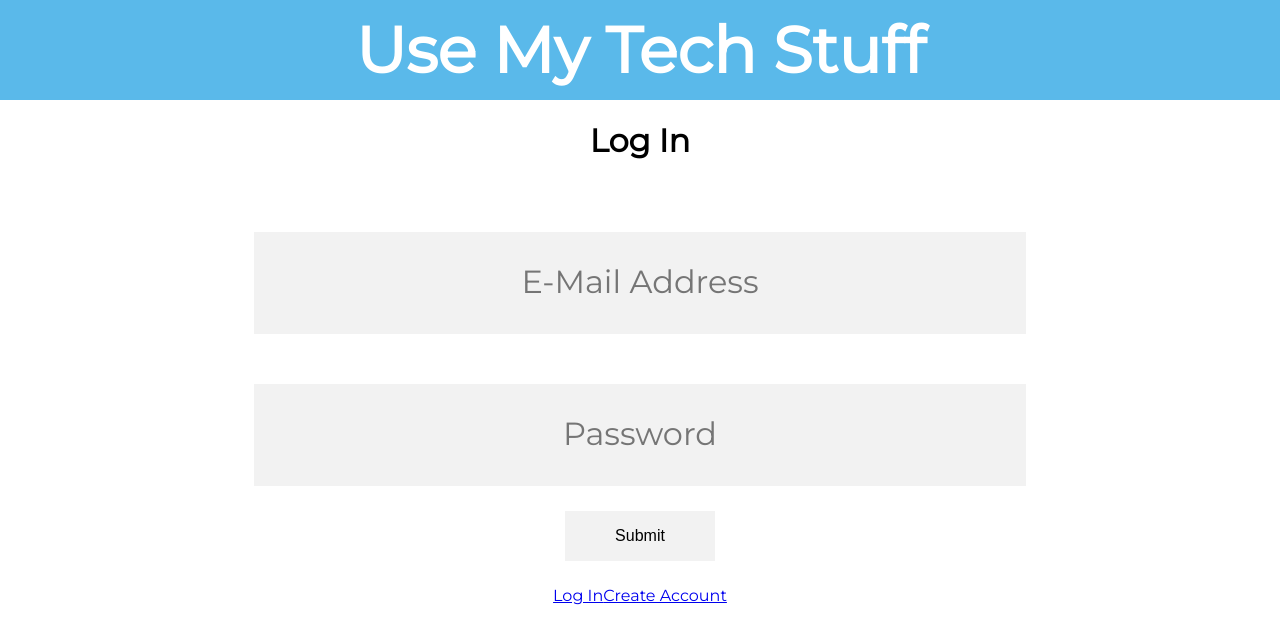
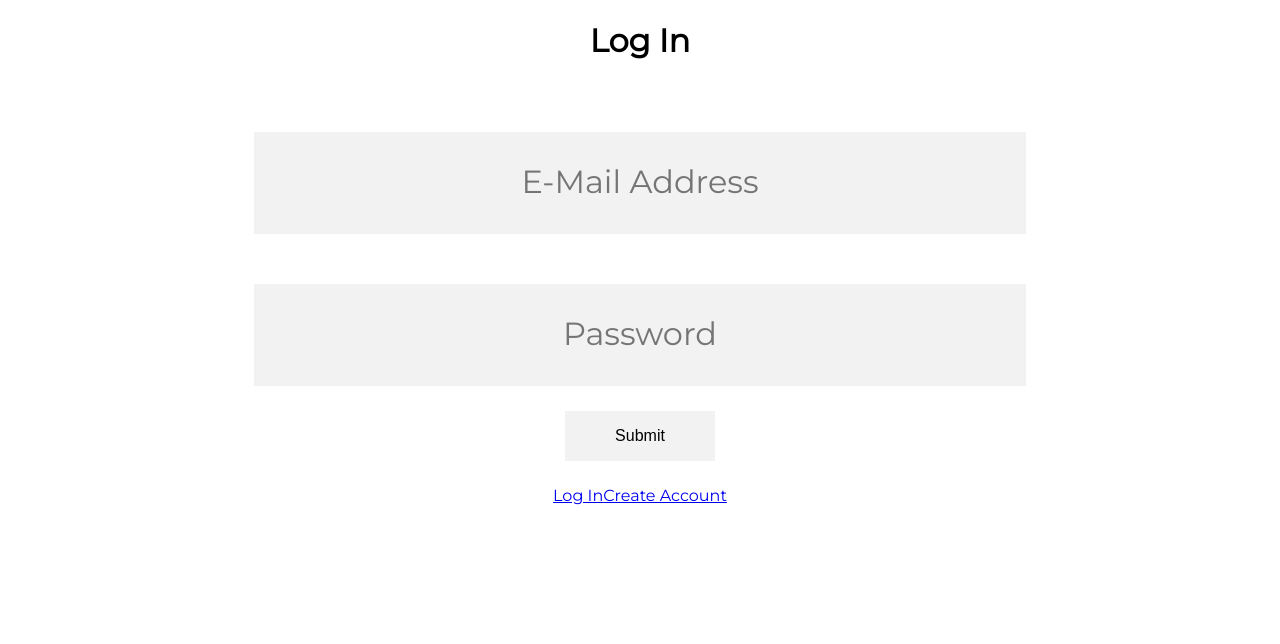
Before and after one commit to BuildWeek-use-my-tech-stuff/Front-end-UMTS, a React (Create React App) app in the folder use-my-tech-stuff/: page / in a window 1280 px wide. Shown: the top 644 px of the page. Built offline with nearby package versions, Linux system fonts and the light colour scheme.

Commit message:
fixed routes

```diff
--- a/use-my-tech-stuff/src/App.js
+++ b/use-my-tech-stuff/src/App.js
@@ -1,15 +1,16 @@
 import React from 'react';
 import './App.css';
 import NewUser from "./components/Form";
-import ReturningUser from "./components/LoginForm";
+import LoginForm from "./components/LoginForm";
 import FooterNav from './components/Footer';
-import { BrowserRouter, Route, Link } from "react-router-dom";
-import { NavLink } from 'react-router-dom';
+import { BrowserRouter, Route } from "react-router-dom";
+import Form from './components/Form';
+// import { NavLink } from 'react-router-dom';
 
 function App() {
   return (
     <div className="App">
-      <header className="App-header">
+      {/* <header className="App-header">
         <div>
           <h1>Use My Tech Stuff</h1>
         </div>
@@ -21,7 +22,9 @@ function App() {
       </body>
       <footer>
         <FooterNav />
-      </footer>
+      </footer> */}
+      <Route exact path ="/" component={LoginForm} />
+      <Route path ="/CreateAccount" component={Form} />
     </div>
   );
 }
--- a/use-my-tech-stuff/src/components/Footer.js
+++ b/use-my-tech-stuff/src/components/Footer.js
@@ -24,18 +24,22 @@ const phantom = {
   width: '100%',
 }
 
-function FooterNav() {
+function Footer() {
     return (
-    <BrowserRouter>
-        <NavLink exact to="/" activeClassName="activeNavButton">Log In</NavLink>
+    // <BrowserRouter>
+    <div>
+        {/* <NavLink exact to="/" activeClassName="activeNavButton">Log In</NavLink>
         <NavLink to="./NewUser" activeClassName="activeNavButton">Create Account</NavLink>
 
         <Route exact path="/LoginForm" component={ReturningUser}/>
-        <Route path="/Form" component={NewUser}/>
-    </BrowserRouter>
+        <Route path="/Form" component={NewUser}/> */}
+        <NavLink to="/">Log In</NavLink>
+        <NavLink to="/CreateAccount">Create Account</NavLink>
+    {/* // </BrowserRouter> */}
+    </div>
     )
 }
 
 
 
-export default FooterNav;
+export default Footer;
--- a/use-my-tech-stuff/src/components/Form.js
+++ b/use-my-tech-stuff/src/components/Form.js
@@ -2,15 +2,16 @@ import React, {useState, useEffect} from 'react';
 import {withFormik, Form, Field} from "formik";
 import axios from "axios";
 import * as Yup from "yup";
+import Footer from "./Footer";
 
-const  NewUser = ({values, errors, touched, status}) => {
+const  Forms = ({values, errors, touched, status}) => {
     const [user, setUser] = useState ([]);
 
-    useEffect (() => {
-        if(status) {
-            setUser([...user, status])
-            }
-        }, [status]);
+    // useEffect (() => {
+    //     if(status) {
+    //         setUser([...user, status])
+    //         }
+    //     }, [status]);
 
     return(
         <div className="newUserForm">
@@ -36,7 +37,7 @@ const  NewUser = ({values, errors, touched, status}) => {
 
 
 
-            {user.map( person => (
+            {/* {user.map( person => (
                 <ul key={person.id}>
                     <li>Name: {person.name}</li>
                     <li>Email: {person.email}</li>
@@ -44,12 +45,15 @@ const  NewUser = ({values, errors, touched, status}) => {
                 </ul>
                     )
                 )
-            }
+            } */}
+
+            <Footer />
+
         </div>
     )
 }
 
-const NewUserFormik = withFormik({
+const FormikForms = withFormik({
         mapPropsToValues({name, email, password}){
             return{
                 name: name || "",
@@ -64,6 +68,6 @@ const NewUserFormik = withFormik({
             password: Yup.string().min(8, "Password must have at least 8 characters.").required("Required field."),
         })
 
-    })(NewUser)
+    })(Forms)
 
-export default NewUser;
+export default FormikForms;
--- a/use-my-tech-stuff/src/components/LoginForm.js
+++ b/use-my-tech-stuff/src/components/LoginForm.js
@@ -2,19 +2,19 @@ import React, {useState, useEffect} from 'react';
 import {withFormik, Form, Field} from "formik";
 import axios from "axios";
 import * as Yup from "yup";
-import FooterNav from './Footer';
+import Footer from './Footer';
 import { BrowserRouter } from "react-router-dom";
 import NewUser from './Form';
 import { NavLink } from 'react-router-dom';
 
-const  ReturningUser = ({values, errors, touched, status}) => {
+const  LoginForm = ({values, errors, touched, status}) => {
     const [user, setUser] = useState ([]);
 
-    useEffect (() => {
-        if(status) {
-            setUser([...user, status])
-            }
-        }, [status]);
+    // useEffect (() => {
+    //     if(status) {
+    //         setUser([...user, status])
+    //         }
+    //     }, [status]);
 
     return(
         <div className="ReturningUserForm">
@@ -34,19 +34,22 @@ const  ReturningUser = ({values, errors, touched, status}) => {
 
 
 
-            {user.map( person => (
+            {/* {user.map( person => (
                 <ul key={person.id}>
                     <li>Email: {person.email}</li>
                     <li>Password: {"●".repeat(person.password.length)}</li>
                 </ul>
                     )
                 )
-            }
+            } */}
+
+            <Footer />
+
         </div>
     )
 }
 
-const FormikReturningUser = withFormik({
+const FormikLoginForm = withFormik({
         mapPropsToValues({email, password}){
             return{
                 email: email || "",
@@ -58,6 +61,6 @@ const FormikReturningUser = withFormik({
             password: Yup.string().min(8, "Password must have at least 8 characters.").required("Required field."),
         })
 
-    })(ReturningUser)
+    })(LoginForm)
 
-export default FormikReturningUser;
+export default FormikLoginForm;
```
